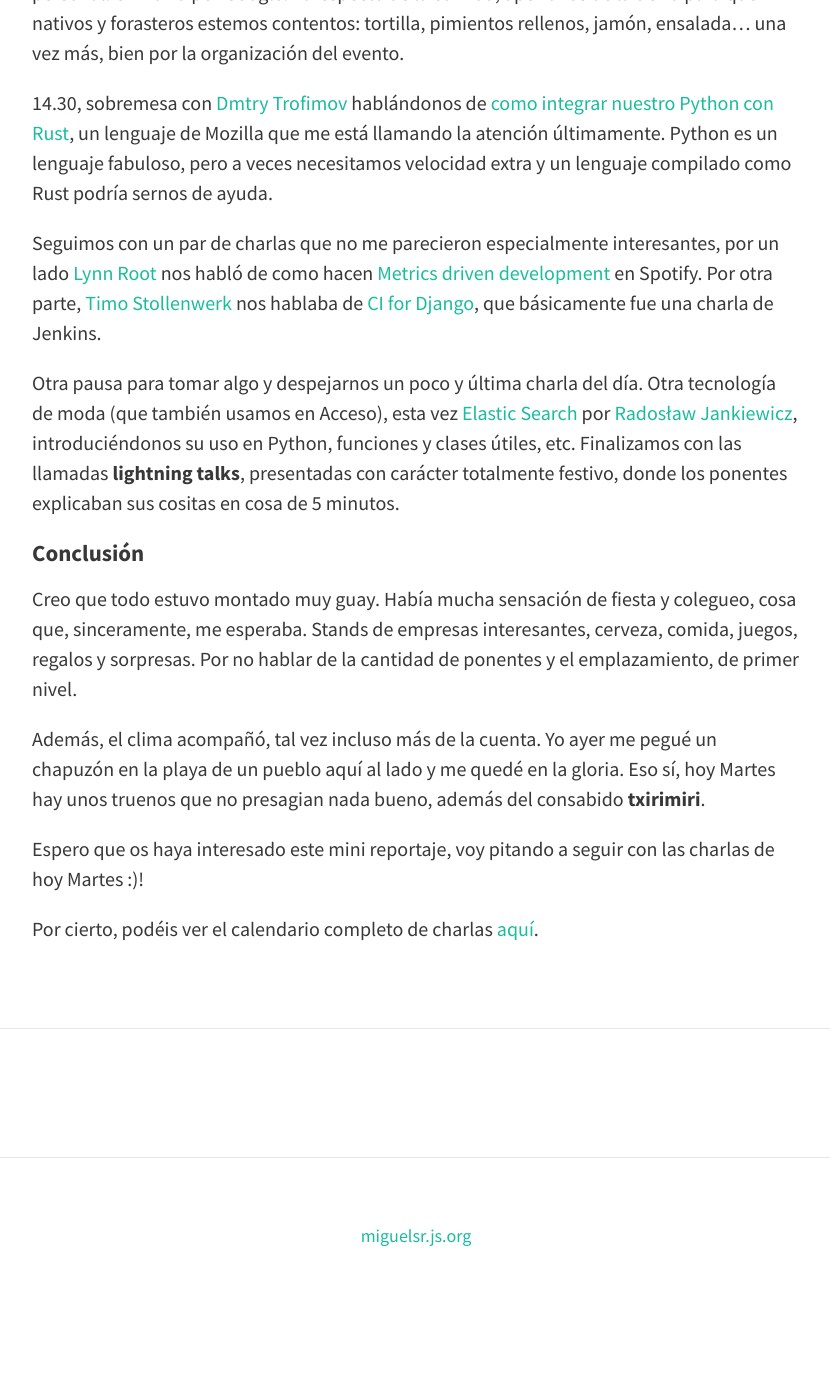
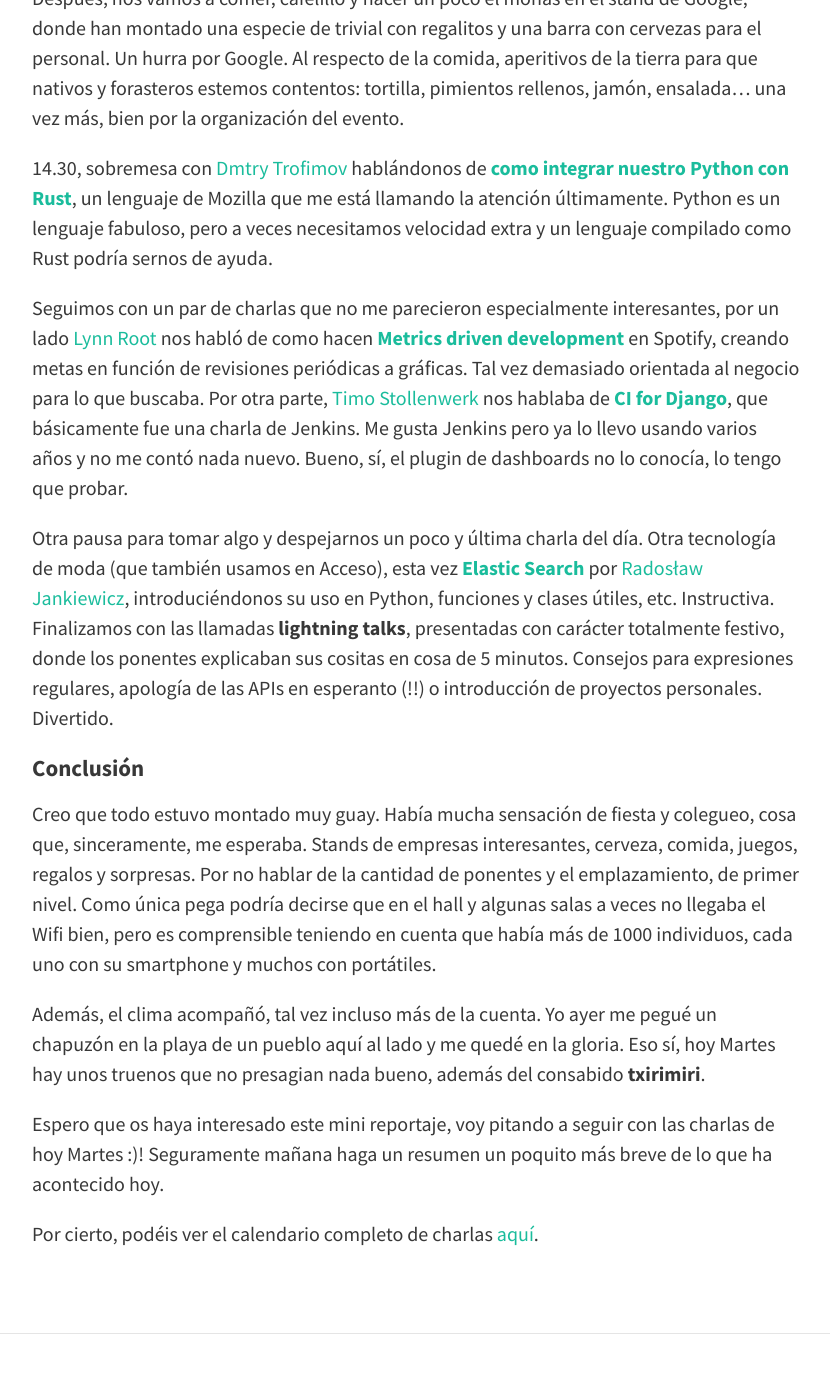
Before and after one commit to MiguelSR/MiguelSR.github.io, a Jekyll site: the page built from _posts/2015-07-21-europython-lunes.markdown, in a window 1280 px wide and 1400 px high, scrolled down 1689 px. Shown: the top 1373 px of the window, without its empty margins (224-1054 px from the left). Built offline with Jekyll 4.4.1, drawn with Linux system fonts in a browser that asks for light colours; nearby versions of some CDN libraries; comment, search, counter and statistics services are not loaded; before the commit the page ends 3002 px from its top, so only the background shows below that; some of the changed text lies outside the part shown.

Commit message:
Fixed typos, added infos

```diff
--- a/_posts/2015-07-21-europython-lunes.markdown
+++ b/_posts/2015-07-21-europython-lunes.markdown
@@ -30,19 +30,19 @@ Siguiente charla, me voy a que el italiano [Valerio Maggio][valerio] me cuente u
 
 Después, nos vamos a comer, cafelillo y hacer un poco el moñas en el stand de Google, donde han montado una especie de trivial con regalitos y una barra con cervezas para el personal. Un hurra por Google. Al respecto de la comida, aperitivos de la tierra para que nativos y forasteros estemos contentos: tortilla, pimientos rellenos, jamón, ensalada... una vez más, bien por la organización del evento.
 
-14.30, sobremesa con [Dmtry Trofimov][dmitry] hablándonos de [como integrar nuestro Python con Rust][rust], un lenguaje de Mozilla que me está llamando la atención últimamente. Python es un lenguaje fabuloso, pero a veces necesitamos velocidad extra y un lenguaje compilado como Rust podría sernos de ayuda.
+14.30, sobremesa con [Dmtry Trofimov][dmitry] hablándonos de **[como integrar nuestro Python con Rust][rust]**, un lenguaje de Mozilla que me está llamando la atención últimamente. Python es un lenguaje fabuloso, pero a veces necesitamos velocidad extra y un lenguaje compilado como Rust podría sernos de ayuda.
 
-Seguimos con un par de charlas que no me parecieron especialmente interesantes, por un lado [Lynn Root][lroot] nos habló de como hacen [Metrics driven development][mdd] en Spotify. Por otra parte, [Timo Stollenwerk][timo] nos hablaba de [CI for Django][jenkins], que básicamente fue una charla de Jenkins.
+Seguimos con un par de charlas que no me parecieron especialmente interesantes, por un lado [Lynn Root][lroot] nos habló de como hacen **[Metrics driven development][mdd]** en Spotify, creando metas en función de revisiones periódicas a gráficas. Tal vez demasiado orientada al negocio para lo que buscaba. Por otra parte, [Timo Stollenwerk][timo] nos hablaba de **[CI for Django][jenkins]**, que básicamente fue una charla de Jenkins. Me gusta Jenkins pero ya lo llevo usando varios años y no me contó nada nuevo. Bueno, sí, el plugin de dashboards no lo conocía, lo tengo que probar.
 
-Otra pausa para tomar algo y despejarnos un poco y última charla del día. Otra tecnología de moda (que también usamos en Acceso), esta vez [Elastic Search][elastic] por [Radosław Jankiewicz][radoslaw], introduciéndonos su uso en Python, funciones y clases útiles, etc. Finalizamos con las llamadas **lightning talks**, presentadas con carácter totalmente festivo, donde los ponentes explicaban sus cositas en cosa de 5 minutos.
+Otra pausa para tomar algo y despejarnos un poco y última charla del día. Otra tecnología de moda (que también usamos en Acceso), esta vez **[Elastic Search][elastic]** por [Radosław Jankiewicz][radoslaw], introduciéndonos su uso en Python, funciones y clases útiles, etc. Instructiva. Finalizamos con las llamadas **lightning talks**, presentadas con carácter totalmente festivo, donde los ponentes explicaban sus cositas en cosa de 5 minutos. Consejos para expresiones regulares, apología de las APIs en esperanto (!!) o introducción de proyectos personales. Divertido.
 
 #### Conclusión
 
-Creo que todo estuvo montado muy guay. Había mucha sensación de fiesta y colegueo, cosa que, sinceramente, me esperaba. Stands de empresas interesantes, cerveza, comida, juegos, regalos y sorpresas. Por no hablar de la cantidad de ponentes y el emplazamiento, de primer nivel.
+Creo que todo estuvo montado muy guay. Había mucha sensación de fiesta y colegueo, cosa que, sinceramente, me esperaba. Stands de empresas interesantes, cerveza, comida, juegos, regalos y sorpresas. Por no hablar de la cantidad de ponentes y el emplazamiento, de primer nivel. Como única pega podría decirse que en el hall y algunas salas a veces no llegaba el Wifi bien, pero es comprensible teniendo en cuenta que había más de 1000 individuos, cada uno con su smartphone y muchos con portátiles.
 
 Además, el clima acompañó, tal vez incluso más de la cuenta. Yo ayer me pegué un chapuzón en la playa de un pueblo aquí al lado y me quedé en la gloria. Eso sí, hoy Martes hay unos truenos que no presagian nada bueno, además del consabido **txirimiri**.
 
-Espero que os haya interesado este mini reportaje, voy pitando a seguir con las charlas de hoy Martes :)!
+Espero que os haya interesado este mini reportaje, voy pitando a seguir con las charlas de hoy Martes :)! Seguramente mañana haga un resumen un poquito más breve de lo que ha acontecido hoy.
 
 Por cierto, podéis ver el calendario completo de charlas [aquí][calendario_completo].
 
```
Also changed, not shown: other parts of _posts/2015-07-21-europython-lunes.markdown (+1 -1 lines).
